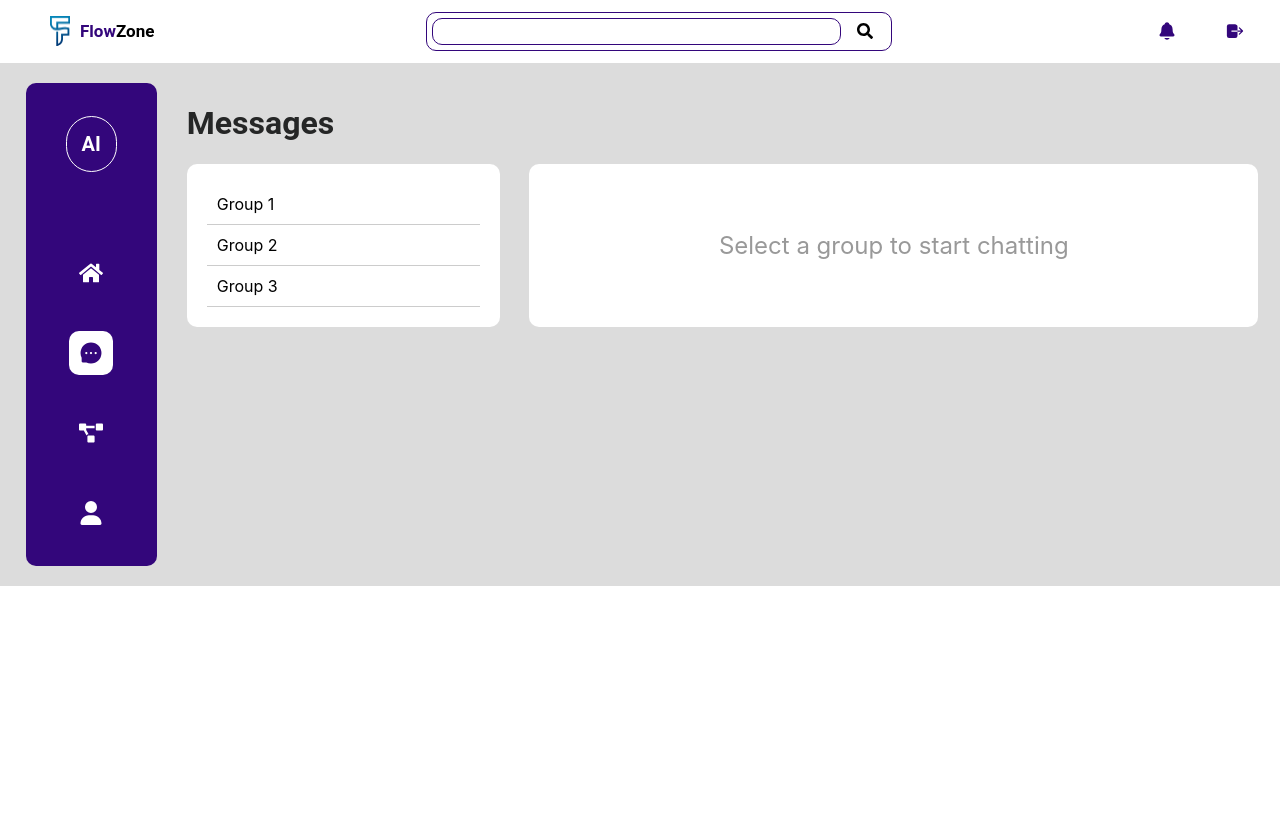
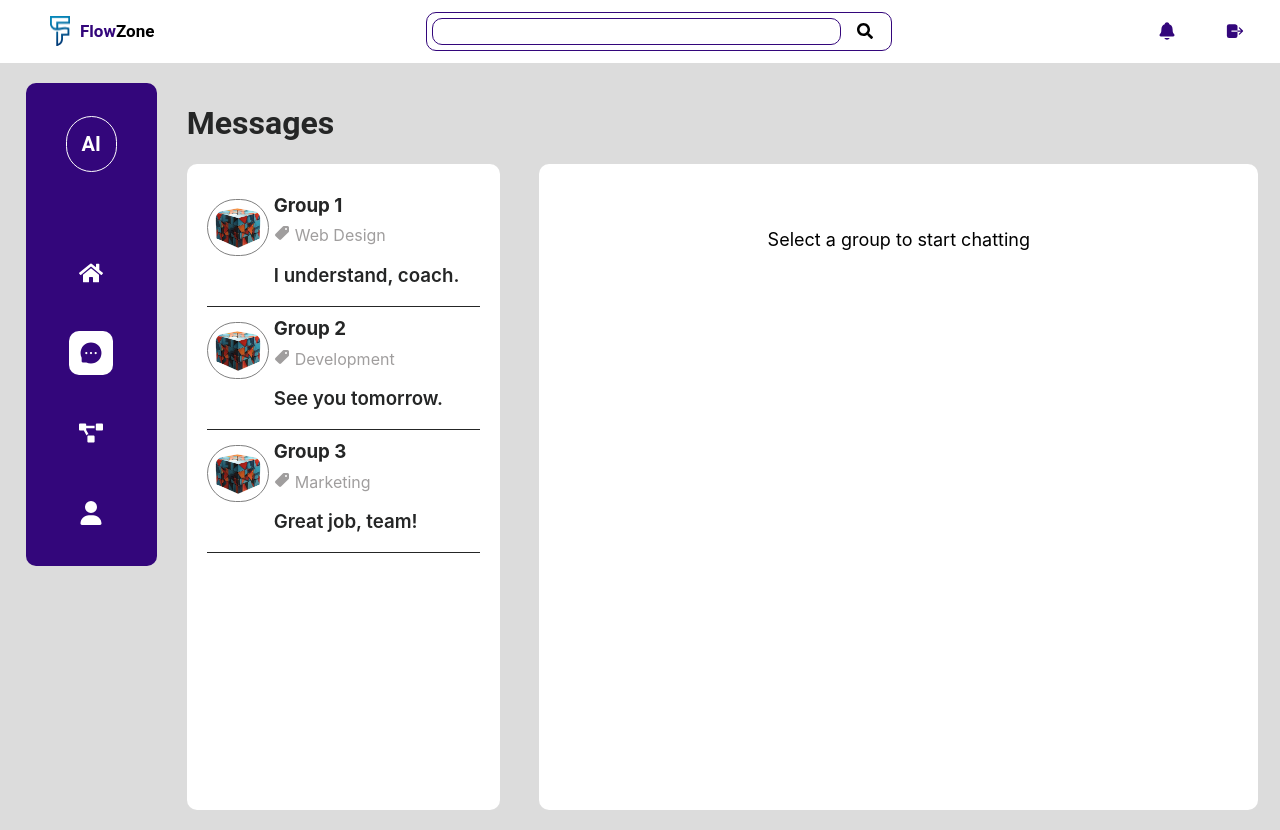
Before and after one commit to ikosong1406/flowzonefrontend, a React (Create React App) app: page /dashboard/chat in a window 1280 px wide. Before the commit the page ends 800 px from the top, so only its background shows below. Built offline with nearby package versions, Linux system fonts and the light colour scheme.

Commit message:
modified:   src/components/ChatRoom.js 	modified:   src/components/GroupList.js 	modified:   src/pages/Chat.jsx 	modified:   src/styles/Chat.css

```diff
--- a/src/components/ChatRoom.js
+++ b/src/components/ChatRoom.js
@@ -1,33 +1,76 @@
-// src/components/ChatRoom.js
-import React from "react";
+import React, { useState, useEffect, useRef } from "react";
 import EmojiPicker from "@emoji-mart/react";
+import { FaPaperclip } from "react-icons/fa";
+import { IoMdSend } from "react-icons/io";
+import cube from "../images/cube.png";
+import { IoPricetag } from "react-icons/io5";
+import { FaSearch } from "react-icons/fa";
 
 const ChatRoom = ({ group, messages, onSendMessage }) => {
-  const [message, setMessage] = React.useState("");
-  const [showEmojiPicker, setShowEmojiPicker] = React.useState(false);
+  const [message, setMessage] = useState("");
+  const [showEmojiPicker, setShowEmojiPicker] = useState(false);
+  const messagesEndRef = useRef(null);
+
+  useEffect(() => {
+    messagesEndRef.current?.scrollIntoView({ behavior: "smooth" });
+  }, [messages]);
 
   const handleSend = () => {
-    onSendMessage(message);
-    setMessage("");
+    if (message.trim()) {
+      onSendMessage(message);
+      setMessage("");
+    }
   };
 
   return (
     <div className="chat-room">
+      <div className="chat-header">
+        <div style={{ display: "flex" }}>
+          <img
+            src={cube}
+            alt=""
+            style={{
+              width: 40,
+              borderRadius: 100,
+              padding: 5,
+              border: "1px solid gray",
+              alignSelf: "center",
+            }}
+          />
+          <div style={{ marginLeft: 10 }}>
+            <h3>{group.name}</h3>
+            <p
+              style={{ color: "#a09e9e", marginTop: -10, alignSelf: "center" }}
+            >
+              <IoPricetag style={{ marginRight: 5, alignSelf: "center" }} />
+              {group.category}
+            </p>
+          </div>
+        </div>
+        <div style={{ alignSelf: "center", marginRight: 20 }}>
+          <FaSearch style={{ alignSelf: "center", fontSize: 18 }} />
+        </div>
+      </div>
       <div className="messages">
         {messages.map((msg, index) => (
           <div
             key={index}
-            className={`message ${msg.sender === "me" ? "my-message" : ""}`}
+            className={`message ${
+              msg.sender === "me" ? "my-message" : "other-message"
+            }`}
           >
             {msg.text}
           </div>
         ))}
+        <div ref={messagesEndRef} />
       </div>
       <div className="message-input">
+        <FaPaperclip className="attachment-icon" />
         <input
           type="text"
           value={message}
           onChange={(e) => setMessage(e.target.value)}
+          placeholder="Type a message"
         />
         <button onClick={() => setShowEmojiPicker(!showEmojiPicker)}>😊</button>
         {showEmojiPicker && (
@@ -35,7 +78,7 @@ const ChatRoom = ({ group, messages, onSendMessage }) => {
             onEmojiSelect={(emoji) => setMessage(message + emoji.native)}
           />
         )}
-        <button onClick={handleSend}>Send</button>
+        <IoMdSend className="send-icon" onClick={handleSend} />
       </div>
     </div>
   );
--- a/src/components/GroupList.js
+++ b/src/components/GroupList.js
@@ -1,12 +1,50 @@
 // src/components/GroupList.js
 import React from "react";
+import cube from "../images/cube.png";
+import { IoPricetag } from "react-icons/io5";
 
 const GroupList = ({ groups, onSelectGroup }) => {
   return (
     <div className="group-list">
       {groups.map((group) => (
-        <div key={group.id} onClick={() => onSelectGroup(group)}>
-          {group.name}
+        <div
+          key={group.id}
+          onClick={() => onSelectGroup(group)}
+          style={{
+            display: "flex",
+            borderBottom: "1px solid #252626",
+            marginTop: 15,
+          }}
+        >
+          <div>
+            <img
+              src={cube}
+              alt=""
+              style={{
+                width: 50,
+                borderRadius: 100,
+                padding: 5,
+                border: "1px solid gray",
+                alignSelf: "center",
+              }}
+            />
+          </div>
+          <div style={{ marginLeft: 5 }}>
+            <h3
+              style={{ marginTop: -5, alignSelf: "center", color: "#252626" }}
+            >
+              {group.name}
+            </h3>
+            <p
+              style={{ color: "#a09e9e", marginTop: -10, alignSelf: "center" }}
+            >
+              <IoPricetag style={{ marginRight: 5, alignSelf: "center" }} />
+              {group.category}
+            </p>
+            <h3 style={{ color: "#252626", fontWeight: "600" }}>
+              {group.lastMessage}
+            </h3>
+          </div>
         </div>
       ))}
     </div>
--- a/src/pages/Chat.jsx
+++ b/src/pages/Chat.jsx
@@ -1,25 +1,43 @@
-import React, { useState, useEffect } from "react";
+import React, { useState } from "react";
 import "../styles/Chat.css";
 import ChatRoom from "../components/ChatRoom";
 import GroupList from "../components/GroupList";
 
 const Chat = () => {
-  const [groups] = React.useState([
-    { id: 1, name: "Group 1" },
-    { id: 2, name: "Group 2" },
-    { id: 3, name: "Group 3" },
+  const [groups] = useState([
+    {
+      id: 1,
+      name: "Group 1",
+      category: "Web Design",
+      lastMessage: "I understand, coach.",
+      messages: [
+        { sender: "user1", text: "Hello!" },
+        { sender: "me", text: "Hi!" },
+        { sender: "user1", text: "I understand, coach." },
+      ],
+    },
+    {
+      id: 2,
+      name: "Group 2",
+      category: "Development",
+      lastMessage: "See you tomorrow.",
+      messages: [{ sender: "user2", text: "See you tomorrow." }],
+    },
+    {
+      id: 3,
+      name: "Group 3",
+      category: "Marketing",
+      lastMessage: "Great job, team!",
+      messages: [{ sender: "user3", text: "Great job, team!" }],
+    },
   ]);
 
-  const [selectedGroup, setSelectedGroup] = React.useState(null);
-  const [messages, setMessages] = React.useState([]);
+  const [selectedGroup, setSelectedGroup] = useState(null);
+  const [messages, setMessages] = useState([]);
 
   const handleSelectGroup = (group) => {
     setSelectedGroup(group);
-    // Fetch group messages from API or set default messages
-    setMessages([
-      { sender: "user1", text: "Hello!" },
-      { sender: "me", text: "Hi!" },
-    ]);
+    setMessages(group.messages);
   };
 
   const handleSendMessage = (message) => {
--- a/src/styles/Chat.css
+++ b/src/styles/Chat.css
@@ -23,73 +23,80 @@
 .chatDiv22 {
   width: 63%;
   background-color: var(--white);
-  padding: 20px;
+  padding: 15px;
   border-radius: 10px;
   margin-right: 2%;
+  height: 77vh;
 }
 
-.group-list div {
-  padding: 10px;
-  cursor: pointer;
+.chat-header {
+  display: flex;
+  justify-content: space-between;
+  padding: 0px;
+  padding-top: 0px;
+  padding-bottom: 0px;
+  color: #252626;
   border-bottom: 1px solid #ccc;
 }
 
-.group-list div:hover {
-  background-color: #e0e0e0;
-}
-
-.chat-room {
-  display: flex;
-  flex-direction: column;
-  height: 100%;
-}
-
 .messages {
-  flex-grow: 1;
   overflow-y: auto;
-  margin-bottom: 10px;
+  height: 63vh;
 }
 
 .message {
   padding: 10px;
-  border-bottom: 1px solid #ccc;
+  border-radius: 5px;
+  margin-bottom: 10px;
+  max-width: 30%;
+  margin-top: 20px;
 }
 
 .my-message {
-  background-color: #d0ffd0;
+  background-color: #0040ff;
+  color: white;
+  align-self: flex-end;
+  margin-left: auto;
+}
+
+.other-message {
+  background-color: gainsboro;
+  color: black;
 }
 
 .message-input {
   display: flex;
   align-items: center;
+  padding: 10px;
+  border-top: 1px solid #ccc;
+  margin-top: 10px;
 }
 
 .message-input input {
-  flex-grow: 1;
+  flex: 1;
   padding: 10px;
   border: 1px solid #ccc;
-  border-radius: 5px;
+  border-radius: 20px;
+  margin: 0 10px;
+}
+
+.attachment-icon,
+.send-icon {
+  font-size: 20px;
+  cursor: pointer;
+  color: #33067b;
+}
+
+.attachment-icon {
   margin-right: 10px;
 }
 
-.message-input button {
-  padding: 10px;
-  border: none;
-  background-color: #007bff;
-  color: white;
-  border-radius: 5px;
-  cursor: pointer;
-}
-
-.message-input button:hover {
-  background-color: #0056b3;
+.send-icon {
+  margin-left: 10px;
 }
 
 .select-group {
-  display: flex;
-  align-items: center;
-  justify-content: center;
-  height: 100%;
-  font-size: 24px;
-  color: #999;
+  text-align: center;
+  margin-top: 50px;
+  font-size: 18px;
 }
```
